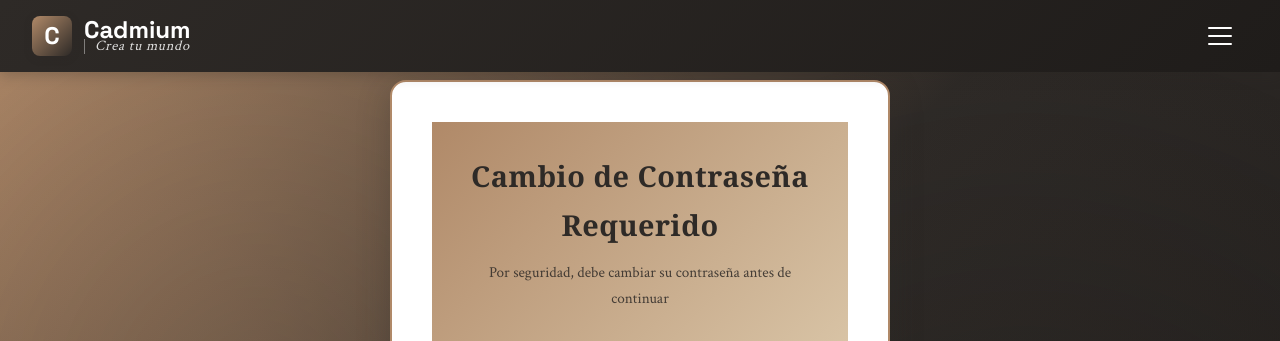
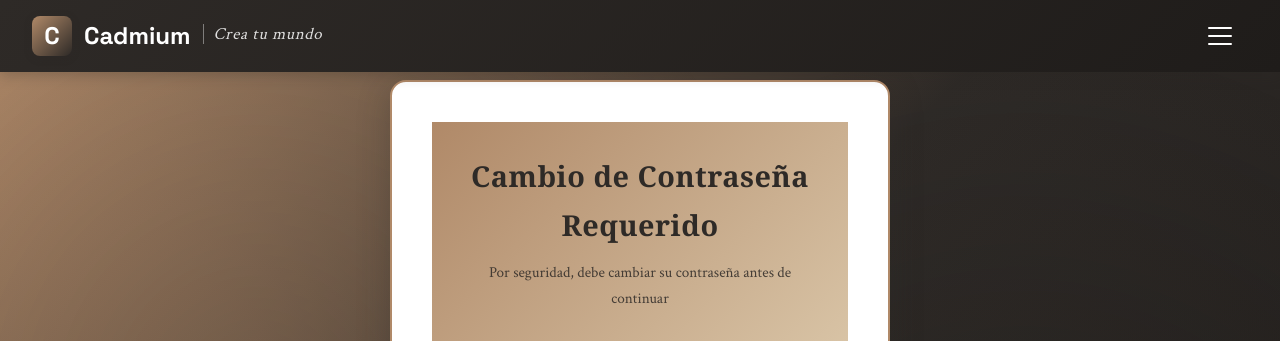
Before and after one commit to al-de-alberto/Cadmium, a Django app: page /cambiar-password/ in a window 1280 px wide. Shown: the top 341 px of the page. Run offline with Django 4.2, Linux system fonts and the light colour scheme; the visitor is signed in with stand-in values (Sample User, id 1).

Commit message:
style: Ajustar tagline navbar - Mantener horizontal pero mejor alineado verticalmente con Cadmium

```diff
--- a/static/css/styles.css
+++ b/static/css/styles.css
@@ -73,26 +73,20 @@ h1, h2, h3, h4, h5, h6 {
     font-family: 'Space Grotesk', sans-serif, Georgia, serif;
 }
 
-.navbar-brand > div:first-child {
-    /* Logo container - mantener como está */
+.navbar-brand > div {
+    display: flex;
+    flex-direction: row;
+    align-items: center;
+    gap: 12px;
+    line-height: 1.2;
 }
 
-.navbar-brand > div:last-child {
-    display: flex;
-    flex-direction: column;
-    align-items: flex-start;
-    justify-content: center;
-    gap: 0;
-    line-height: 1;
-}
-
-.navbar-brand > div:last-child > span:first-child {
+.navbar-brand > div > span:first-child {
     font-size: 1.5rem;
     font-weight: 700;
     color: white;
-    line-height: 1;
-    display: block;
-    margin-bottom: 1px;
+    line-height: 1.2;
+    display: inline-block;
 }
 
 .navbar-logo {
@@ -130,7 +124,7 @@ h1, h2, h3, h4, h5, h6 {
 }
 
 .navbar-brand .tagline {
-    font-size: 0.9rem;
+    font-size: 1.05rem;
     font-weight: 400;
     font-style: italic;
     color: rgba(255, 255, 255, 0.85);
@@ -138,9 +132,10 @@ h1, h2, h3, h4, h5, h6 {
     letter-spacing: 0.8px;
     padding-left: 10px;
     border-left: 1.5px solid rgba(255, 255, 255, 0.4);
-    line-height: 1;
-    display: block;
-    margin-top: -4px;
+    line-height: 1.2;
+    display: inline-block;
+    vertical-align: middle;
+    transform: translateY(-2px);
 }
 
 /* Dropdown Menu */
@@ -971,7 +966,7 @@ body.login-page {
 
     .navbar-brand .tagline {
         font-size: 0.75rem;
-        margin-top: -3px;
+        transform: translateY(-1px);
     }
 
     .dropdown-menu {
```
